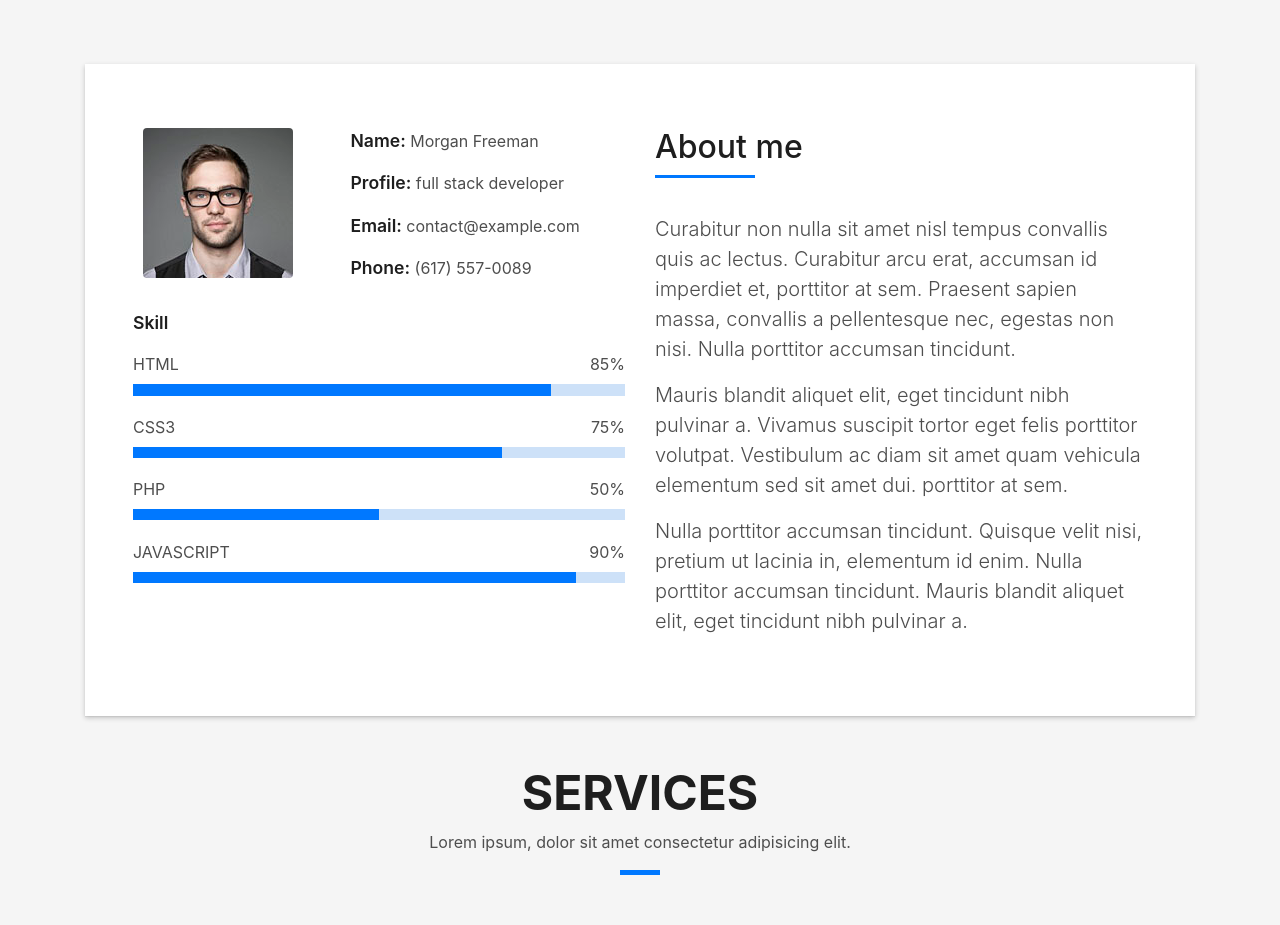
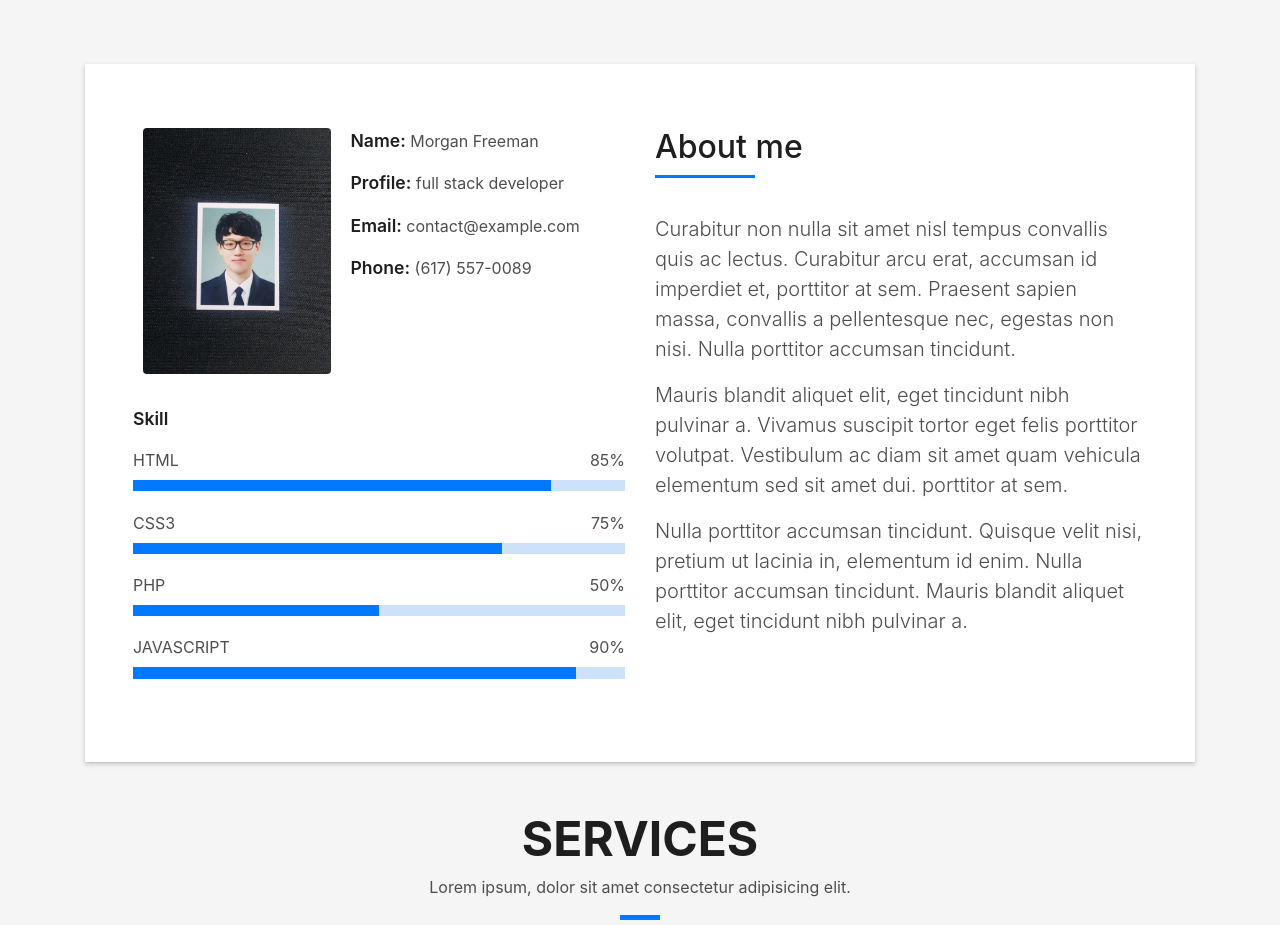
Before and after one commit to dudgkr/test, a plain HTML site: page index.html in a window 1280 px wide. Shown: the part 800-1725 px from the top of the page. Drawn offline with Linux system fonts and the light colour scheme; files whose address does not match are found by name.

Commit message:
Update index.html

```diff
--- a/index.html
+++ b/index.html
@@ -96,7 +96,7 @@
                 <div class="row">
                   <div class="col-sm-6 col-md-5">
                     <div class="about-img">
-                      <img src="img/testimonial-2.jpg" class="img-fluid rounded b-shadow-a" alt="">
+                      <img src="img/내프사.jpg" class="img-fluid rounded b-shadow-a" alt="">
                     </div>
                   </div>
                   <div class="col-sm-6 col-md-7">
```
